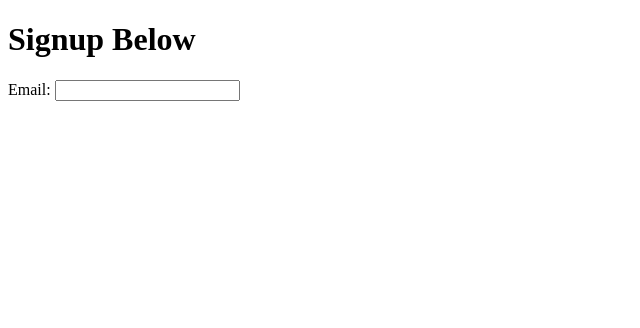
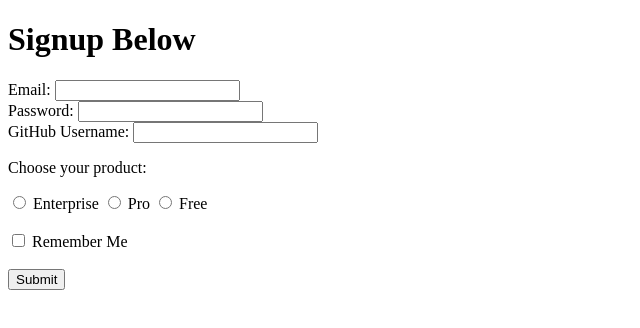
Before and after one commit to GraftonJ/signup-form, a plain HTML site: page index.html in a window 1280 px wide. Shown: the whole page, without its empty margins (0-640 px from the left). Drawn offline with Linux system fonts and the light colour scheme.

Commit message:
completed form fields and submit button

```diff
--- a/index.html
+++ b/index.html
@@ -1,14 +1,41 @@
 <!DOCTYPE html>
 <html lang="en" dir="ltr">
+
 <head>
   <meta charset="utf-8">
   <title>Sign Up Form</title>
 </head>
+
 <body>
   <h1>Signup Below</h1>
   <form>
     <label for="email">Email:</label>
     <input id='email' type='email' name='email'>
+    <br>
+    <label for="password">Password:</label>
+    <input id='password' type='password' name='password'>
+    <br>
+    <label for="username">GitHub Username:</label>
+    <input id='username' type='text' name='username'>
+    <p>Choose your product:</p>
+    <input type="radio" id="Choice1" name="product" value="Choice1">
+    <label for="Choice1">Enterprise</label>
+
+    <input type="radio" id="Choice2" name="product" value="Choice2">
+    <label for="Choice2">Pro</label>
+
+    <input type="radio" id="Choice3" name="product" value="Choice3">
+    <label for="Choice3">Free</label>
+    <br>
+    <br>
+    <input type='checkbox' id='rememberMe' name='rememberMe'>
+    <label for='rememberMe'>Remember Me</label>
+    <br>
+    <br>
+    <input type="submit" value="Submit">
+
+
   </form>
 </body>
+
 </html>
```
Lines whose indentation alone changed are shown as unchanged.
